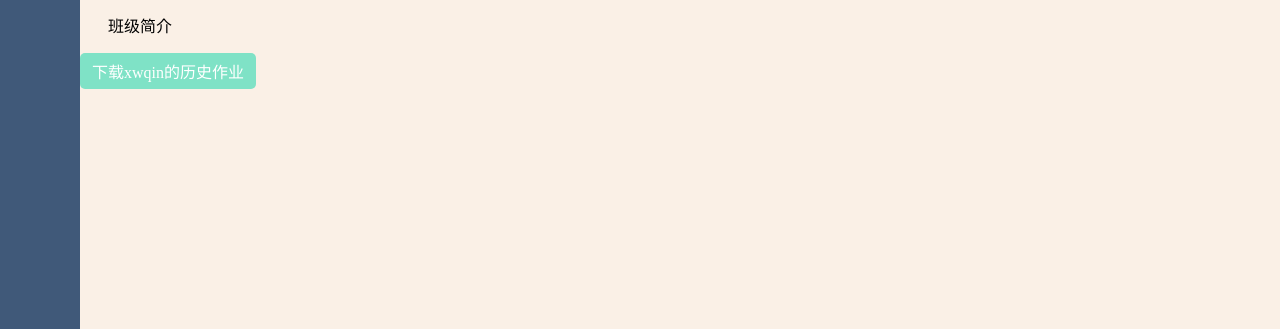
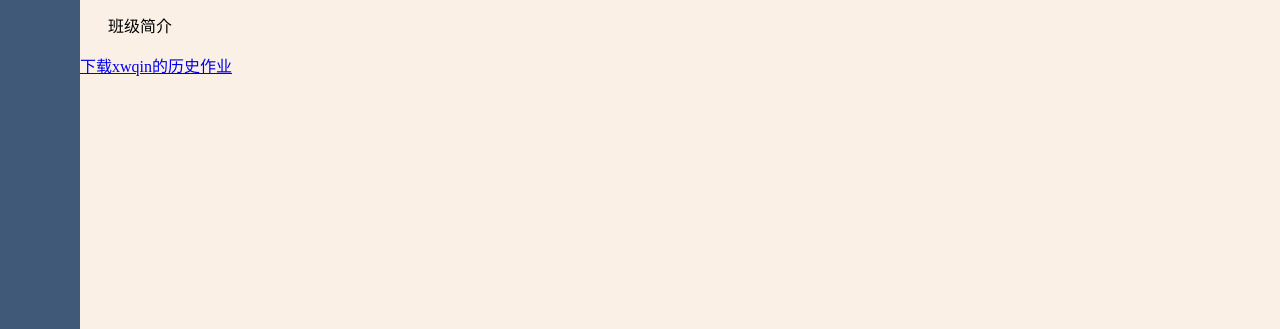
Before and after one commit to ry24-1/ry24-1.github.io, a plain HTML site: page index.html in a window 1280 px wide. Shown: the part 671-1000 px from the top of the page. Drawn offline with Linux system fonts and the light colour scheme.

Commit message:
Update index.css

```diff
--- a/resources/css/index.css
+++ b/resources/css/index.css
@@ -81,17 +81,3 @@
 	margin: 5px;
 	display: inline-block;
 }
-
-a.download-btn {
-	display: inline-block;
-	padding: 6px 12px;
-	background-color: #7fe2c6;
-	color: white;
-	text-decoration: none;
-	border-radius: 5px;
-	transition: background-color 0.3s;
-}
-
-a.download-btn:hover {
-	background-color: #70c7ae;
-}
```
